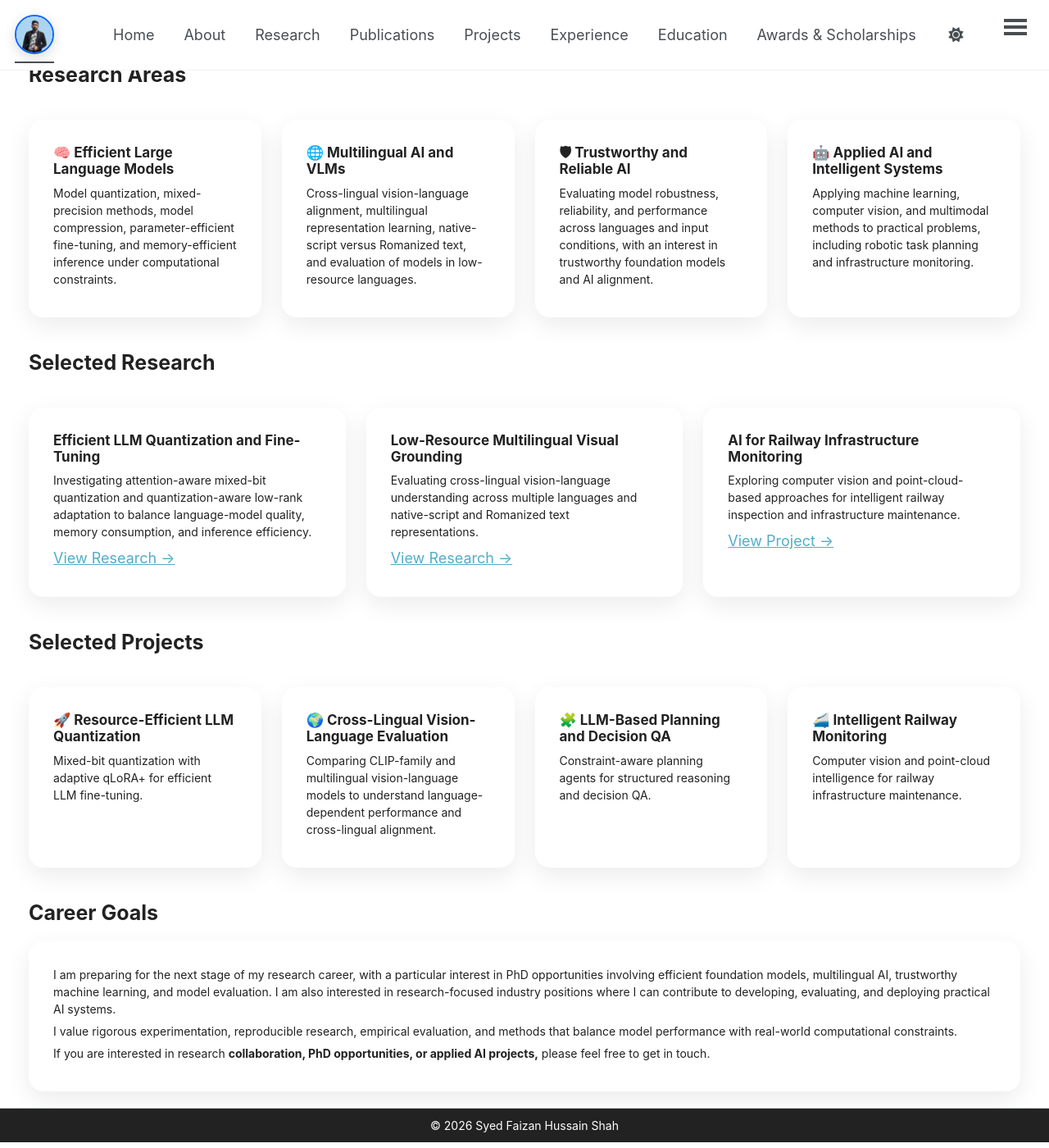
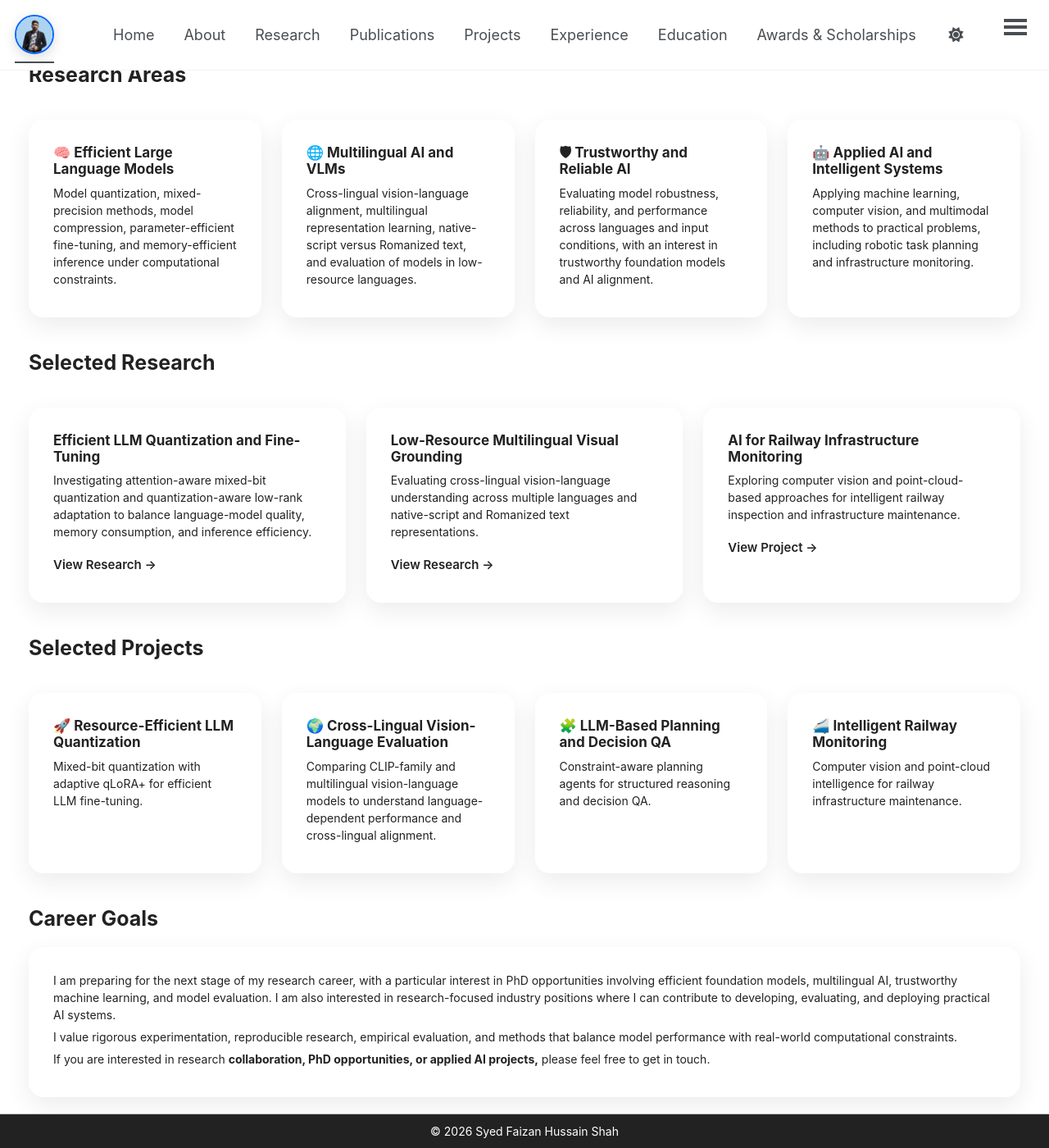
Before and after one commit to Fazi743/Fazi743.github.io, a Jekyll site: the page built from index.html, in a window 1280 px wide and 1400 px high, scrolled down 1409 px. Shown: the whole window at 82% size. Built offline with Jekyll 4.4.1, drawn with Linux system fonts in a browser that asks for light colours; a style sheet for code colours, icons or effects is not loaded.

Commit message:
Add link-arrow styles with hover effects
Added styles for link-arrow class including hover effects.

```diff
--- a/assets/css/custom.css
+++ b/assets/css/custom.css
@@ -293,6 +293,20 @@
 }
 /* .section{ padding:20px 20px; max-width:1250px; margin:0 auto; } */
 .section h2{ font-size:25px; margin-bottom:20px; }
+
+.link-arrow{
+  display:inline-block;
+  margin-top:10px;
+  font-size:15px;
+  font-weight:600;
+  color:#222;
+  text-decoration:none;
+  transition:.2s;
+}
+.link-arrow:hover{
+  color:var(--accent);
+  transform:translateX(3px);   /* small slide of the arrow on hover */
+}
 
 /* ---------- Footer ---------- */
 .page__footer{
```
